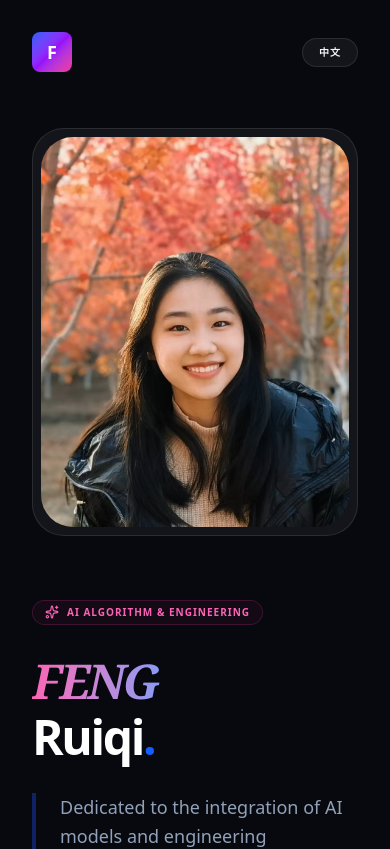
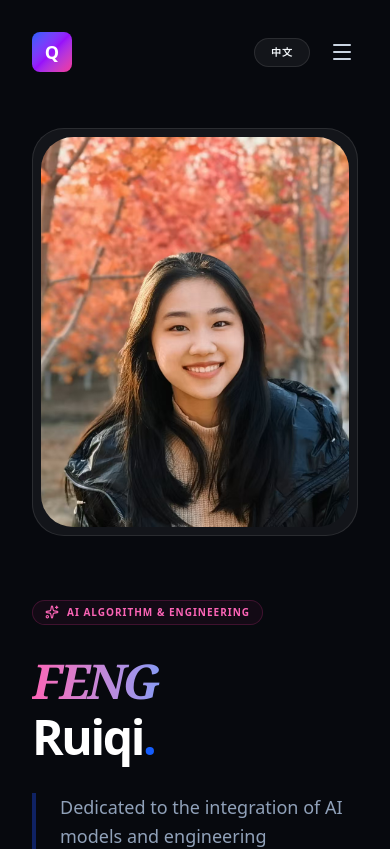
Before and after one commit to qitu1/portfolio, a React (Vite) app: page / in a window 390 px wide. Shown: the top 849 px of the page. Built offline with nearby package versions, Linux system fonts and the light colour scheme.

Commit message:
change website title; updated header component on mobile view; change font zize in stack

```diff
--- a/index.html
+++ b/index.html
@@ -4,7 +4,7 @@
     <meta charset="UTF-8" />
     <link rel="icon" type="image/svg+xml" href="/vite.svg" />
     <meta name="viewport" content="width=device-width, initial-scale=1.0" />
-    <title>Feng Ruiqi| Portfolio</title>
+    <title>Profolio of Feng Ruiqi</title>
   </head>
   <body>
     <div id="root"></div>
--- a/src/App.jsx
+++ b/src/App.jsx
@@ -14,7 +14,8 @@ import {
   ShieldCheck,
   Zap,
   Sparkles,
-  X
+  X,
+  Menu
 } from 'lucide-react';
 import { content } from './data';
 
@@ -96,6 +97,7 @@ const App = () => {
   const [lang, setLang] = useState('en');
   const [isScrolled, setIsScrolled] = useState(false);
   const [selectedItem, setSelectedItem] = useState(null);
+  const [isMobileMenuOpen, setIsMobileMenuOpen] = useState(false);
 
   useEffect(() => {
     const handleScroll = () => setIsScrolled(window.scrollY > 20);
@@ -191,18 +193,26 @@ const App = () => {
         </div>
       )}
 
+      {/* Mobile Menu Overlay (Outside Nav to avoid backdrop-filter constraint) */}
+      {isMobileMenuOpen && (
+        <div
+          className="fixed inset-0 z-[49] bg-transparent"
+          onClick={() => setIsMobileMenuOpen(false)}
+        />
+      )}
+
       {/* Navigation */}
       <nav className={`fixed top-0 w-full z-50 transition-all duration-500 ${isScrolled ? 'bg-[#07090e]/90 backdrop-blur-xl py-4 border-b border-white/5 shadow-2xl' : 'bg-transparent py-8'}`}>
-        <div className="max-w-7xl mx-auto px-8 flex justify-between items-center">
+        <div className="max-w-7xl mx-auto px-8 flex justify-between items-center relative">
           <div className="flex items-center gap-3 group cursor-pointer">
             <div className="w-10 h-10 bg-gradient-to-br from-blue-600 via-purple-600 to-pink-500 rounded-lg flex items-center justify-center group-hover:shadow-[0_0_15px_rgba(37,99,235,0.3)] transition-all">
-              <span className="text-white font-black text-lg">F</span>
+              <span className="text-white font-black text-lg">Q</span>
             </div>
             <span className="font-black text-slate-100 tracking-tighter text-xl uppercase hidden sm:block">
               {t.lastName}{t.firstName}
             </span>
           </div>
-          <div className="flex items-center gap-10">
+          <div className="flex items-center gap-4 sm:gap-10">
             <div className={`hidden md:flex gap-8 font-bold uppercase tracking-[0.2em] text-slate-400 ${lang === 'zh' ? 'text-xs' : 'text-[11px]'}`}>
               {t.nav.map((item) => (
                 <a key={item.id} href={`#${item.id}`} className="hover:text-blue-400 transition-colors">{item.name}</a>
@@ -214,7 +224,29 @@ const App = () => {
             >
               {lang === 'zh' ? 'English' : '中文'}
             </button>
+            <button
+              className="md:hidden p-1 text-slate-300 hover:text-white transition-colors"
+              onClick={() => setIsMobileMenuOpen(!isMobileMenuOpen)}
+            >
+              {isMobileMenuOpen ? <X size={24} /> : <Menu size={24} />}
+            </button>
           </div>
+
+          {/* Mobile Menu Dropdown */}
+          {isMobileMenuOpen && (
+            <div className="absolute top-full right-8 mt-2 w-36 bg-[#0c1017] border border-white/10 rounded-2xl shadow-2xl p-2 z-[50] flex flex-col items-center animate-in fade-in zoom-in-95 duration-200">
+              {t.nav.map((item) => (
+                <a
+                  key={item.id}
+                  href={`#${item.id}`}
+                  className={`w-full text-center px-4 py-3 text-xs font-bold uppercase ${lang === 'zh' ? 'tracking-[0.4em]' : 'tracking-widest'} text-slate-400 hover:text-white hover:bg-white/5 rounded-xl transition-all`}
+                  onClick={() => setIsMobileMenuOpen(false)}
+                >
+                  {item.name}
+                </a>
+              ))}
+            </div>
+          )}
         </div>
       </nav>
 
@@ -388,13 +420,13 @@ const App = () => {
             {t.techStack.map((tech, idx) => (
               <div
                 key={idx}
-                className="group relative flex flex-col items-center justify-center p-4 sm:p-6 bg-[#0c1017] rounded-2xl sm:rounded-[1.5rem] border border-white/5 hover:border-blue-500/30 transition-all duration-300 hover:shadow-[0_0_20px_-5px_rgba(59,130,246,0.3)]"
+                className="group relative flex flex-col items-center justify-center p-2 sm:p-6 bg-[#0c1017] rounded-xl sm:rounded-[1.5rem] border border-white/5 hover:border-blue-500/30 transition-all duration-300 hover:shadow-[0_0_20px_-5px_rgba(59,130,246,0.3)]"
               >
                  <div className="absolute inset-x-0 -top-px h-px bg-gradient-to-r from-transparent via-blue-500/20 to-transparent opacity-0 group-hover:opacity-100 transition-opacity" />
-                 <div className="w-8 h-8 sm:w-12 sm:h-12 bg-[#1a1f2e] rounded-lg sm:rounded-xl flex items-center justify-center mb-3 sm:mb-4 group-hover:scale-105 transition-transform duration-300 border border-white/5 group-hover:border-white/10 shadow-inner">
+                 <div className="w-8 h-8 sm:w-12 sm:h-12 bg-[#1a1f2e] rounded-lg sm:rounded-xl flex items-center justify-center mb-2 sm:mb-4 group-hover:scale-105 transition-transform duration-300 border border-white/5 group-hover:border-white/10 shadow-inner">
                    <img src={tech.icon} alt={tech.name} className="w-4 h-4 sm:w-6 sm:h-6" />
                  </div>
-                 <span className="text-[9px] sm:text-[10px] font-bold text-slate-400 uppercase tracking-widest group-hover:text-blue-400 transition-colors text-center leading-none">
+                 <span className="text-[6px] sm:text-[10px] font-bold text-slate-400 uppercase tracking-widest group-hover:text-blue-400 transition-colors text-center leading-none break-all sm:break-normal">
                    {tech.name}
                  </span>
               </div>
```
